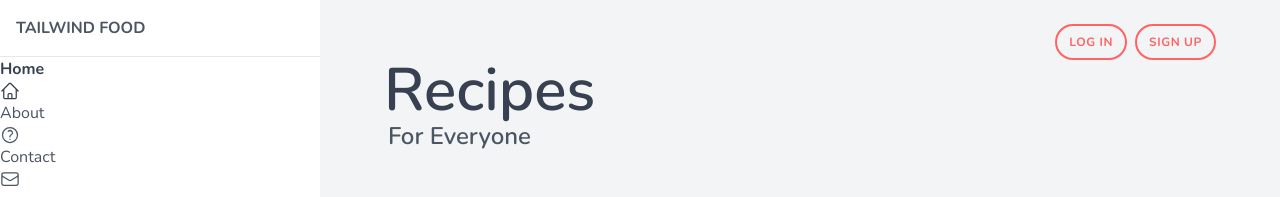
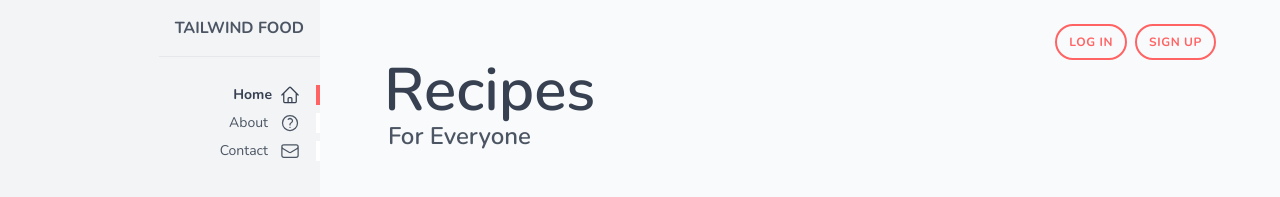
Before and after one commit to mmirzaii/tailwind-project, a website: page public/index.html in a window 1280 px wide. Shown: the top 197 px of the page. Drawn offline with nearby package versions, Linux system fonts and the light colour scheme.

Commit message:
navbar Created

```diff
--- a/public/index.html
+++ b/public/index.html
@@ -9,46 +9,105 @@
   <body class="font-body text-gray-600">
     <div class="grid md:grid-cols-4 gap-0">
       <!-- start container -->
-      <div class="md:col-span-1">
+      <div class="md:col-span-1 md:flex md:justify-end bg-gray-100">
         <!-- start nav -->
-        <nav>
-          <div>
+        <nav class="text-right">
+          <div class="flex justify-between items-center">
             <h1 class="font-bold uppercase p-4 border-b border-gray-200">
-              <a href="#">tailwind Food</a>
+              <a class="hover:text-gray-700" href="#">tailwind Food</a>
             </h1>
+            <div class="px-4 cursor-pointer md:hidden select-none">
+              <svg
+              id="burger"
+                xmlns="http://www.w3.org/2000/svg"
+                fill="none"
+                viewBox="0 0 24 24"
+                stroke-width="1.5"
+                stroke="currentColor"
+                class="w-6 h-6"
+              >
+                <path
+                  stroke-linecap="round"
+                  stroke-linejoin="round"
+                  d="M3.75 6.75h16.5M3.75 12h16.5m-16.5 5.25h16.5"
+                />
+              </svg>
+            </div>
           </div>
-          <ul>
-            <li class="text-gray-700 font-bold">
-              <a href="#"><span>Home</span>
-                <svg class="w-5" xmlns="http://www.w3.org/2000/svg" fill="none" viewBox="0 0 24 24" stroke-width="1.5" stroke="currentColor" class="w-6 h-6">
-                  <path stroke-linecap="round" stroke-linejoin="round" d="m2.25 12 8.954-8.955c.44-.439 1.152-.439 1.591 0L21.75 12M4.5 9.75v10.125c0 .621.504 1.125 1.125 1.125H9.75v-4.875c0-.621.504-1.125 1.125-1.125h2.25c.621 0 1.125.504 1.125 1.125V21h4.125c.621 0 1.125-.504 1.125-1.125V9.75M8.25 21h8.25" />
+          <ul id="menu" class="text-sm mt-6 hidden md:block">
+            <li class="text-gray-700 py-1 font-bold">
+              <a
+                href="#"
+                class="flex justify-end px-4 border-r-4 border-primary"
+                ><span>Home</span>
+                <svg
+                  class="w-5 ml-2"
+                  xmlns="http://www.w3.org/2000/svg"
+                  fill="none"
+                  viewBox="0 0 24 24"
+                  stroke-width="1.5"
+                  stroke="currentColor"
+                >
+                  <path
+                    stroke-linecap="round"
+                    stroke-linejoin="round"
+                    d="m2.25 12 8.954-8.955c.44-.439 1.152-.439 1.591 0L21.75 12M4.5 9.75v10.125c0 .621.504 1.125 1.125 1.125H9.75v-4.875c0-.621.504-1.125 1.125-1.125h2.25c.621 0 1.125.504 1.125 1.125V21h4.125c.621 0 1.125-.504 1.125-1.125V9.75M8.25 21h8.25"
+                  />
                 </svg>
-                </a>
+              </a>
             </li>
-            <li>
-              <a href="#"><span>About</span>
-                <svg class="w-5" xmlns="http://www.w3.org/2000/svg" fill="none" viewBox="0 0 24 24" stroke-width="1.5" stroke="currentColor" class="w-6 h-6">
-                  <path stroke-linecap="round" stroke-linejoin="round" d="M9.879 7.519c1.171-1.025 3.071-1.025 4.242 0 1.172 1.025 1.172 2.687 0 3.712-.203.179-.43.326-.67.442-.745.361-1.45.999-1.45 1.827v.75M21 12a9 9 0 1 1-18 0 9 9 0 0 1 18 0Zm-9 5.25h.008v.008H12v-.008Z" />
+            <li class="py-1">
+              <a href="#" class="flex justify-end px-4 border-r-4 border-white"
+                ><span>About</span>
+                <svg
+                  class="w-5 ml-3"
+                  xmlns="http://www.w3.org/2000/svg"
+                  fill="none"
+                  viewBox="0 0 24 24"
+                  stroke-width="1.5"
+                  stroke="currentColor"
+                >
+                  <path
+                    stroke-linecap="round"
+                    stroke-linejoin="round"
+                    d="M9.879 7.519c1.171-1.025 3.071-1.025 4.242 0 1.172 1.025 1.172 2.687 0 3.712-.203.179-.43.326-.67.442-.745.361-1.45.999-1.45 1.827v.75M21 12a9 9 0 1 1-18 0 9 9 0 0 1 18 0Zm-9 5.25h.008v.008H12v-.008Z"
+                  />
                 </svg>
-                </a>
+              </a>
             </li>
-            <li>
-              <a href="#"><span>Contact</span>
-                <svg class="w-5" xmlns="http://www.w3.org/2000/svg" fill="none" viewBox="0 0 24 24" stroke-width="1.5" stroke="currentColor" class="w-6 h-6">
-                  <path stroke-linecap="round" stroke-linejoin="round" d="M21.75 6.75v10.5a2.25 2.25 0 0 1-2.25 2.25h-15a2.25 2.25 0 0 1-2.25-2.25V6.75m19.5 0A2.25 2.25 0 0 0 19.5 4.5h-15a2.25 2.25 0 0 0-2.25 2.25m19.5 0v.243a2.25 2.25 0 0 1-1.07 1.916l-7.5 4.615a2.25 2.25 0 0 1-2.36 0L3.32 8.91a2.25 2.25 0 0 1-1.07-1.916V6.75" />
+            <li class="py-1">
+              <a href="#" class="flex justify-end px-4 border-r-4 border-white"
+                ><span>Contact</span>
+                <svg
+                  class="w-5 ml-3"
+                  xmlns="http://www.w3.org/2000/svg"
+                  fill="none"
+                  viewBox="0 0 24 24"
+                  stroke-width="1.5"
+                  stroke="currentColor"
+                >
+                  <path
+                    stroke-linecap="round"
+                    stroke-linejoin="round"
+                    d="M21.75 6.75v10.5a2.25 2.25 0 0 1-2.25 2.25h-15a2.25 2.25 0 0 1-2.25-2.25V6.75m19.5 0A2.25 2.25 0 0 0 19.5 4.5h-15a2.25 2.25 0 0 0-2.25 2.25m19.5 0v.243a2.25 2.25 0 0 1-1.07 1.916l-7.5 4.615a2.25 2.25 0 0 1-2.36 0L3.32 8.91a2.25 2.25 0 0 1-1.07-1.916V6.75"
+                  />
                 </svg>
-                </a>
+              </a>
             </li>
           </ul>
         </nav>
       </div>
       <!-- end nav -->
-      <main class="px-16 py-6 bg-gray-100 md:col-span-3">
+      <main class="px-16 py-6 bg-gray-50 md:col-span-3">
         <div class="flex justify-center md:justify-end">
-          <a href="#" class="btn text-primary border-primary md:border-2"
+          <a
+            href="#"
+            class="btn text-primary border-primary hover:bg-primary hover:text-white md:border-2"
             >Log in</a
           >
-          <a href="#" class="btn text-primary border-primary md:border-2 ml-2"
+          <a
+            href="#"
+            class="btn text-primary border-primary hover:bg-primary hover:text-white md:border-2 ml-2"
             >Sign up</a
           >
         </div>
@@ -62,7 +121,7 @@
           </h4>
           <div class="grid lg:grid-cols-3 gap-10 mt-8">
             <!-- Cards -->
-            <div class="card">
+            <div class="card hover:shadow-lg">
               <img
                 src="images/kebab.jpg"
                 alt="kebab"
@@ -80,7 +139,6 @@
                   viewBox="0 0 24 24"
                   stroke-width="1.5"
                   stroke="currentColor"
-                  class="w-6 h-6"
                 >
                   <path
                     stroke-linecap="round"
@@ -92,7 +150,7 @@
               </div>
             </div>
 
-            <div class="card">
+            <div class="card hover:shadow-lg">
               <img
                 src="images/ghorme.jpg"
                 alt="ghorme"
@@ -110,7 +168,6 @@
                   viewBox="0 0 24 24"
                   stroke-width="1.5"
                   stroke="currentColor"
-                  class="w-6 h-6"
                 >
                   <path
                     stroke-linecap="round"
@@ -122,7 +179,7 @@
               </div>
             </div>
 
-            <div class="card">
+            <div class="card hover:shadow-lg">
               <img
                 src="images/gheime.jpg"
                 alt="gheime"
@@ -140,7 +197,6 @@
                   viewBox="0 0 24 24"
                   stroke-width="1.5"
                   stroke="currentColor"
-                  class="w-6 h-6"
                 >
                   <path
                     stroke-linecap="round"
@@ -159,11 +215,16 @@
             <!-- Cards -->
           </div>
           <div class="flex justify-center">
-            <div class="btn bg-secondary-100 text-secondary-200">Load More</div>
+            <div
+              class="btn bg-secondary-100 text-secondary-200 hover:shadow-inner border-secondary-200 active:border-2"
+            >
+              Load More
+            </div>
           </div>
         </div>
       </main>
     </div>
     <!-- end container -->
+    <script src="index.js"></script>
   </body>
 </html>
--- /dev/null
+++ b/public/index.js
@@ -0,0 +1,9 @@
+const burger = document.querySelector("#burger");
+const menu = document.querySelector("#menu");
+burger.addEventListener("click", () => {
+  if (menu.classList.contains("hidden")) {
+    menu.classList.remove("hidden");
+  } else {
+    menu.classList.add("hidden");
+  }
+});
```
Also changed, not shown: public/style.css.
